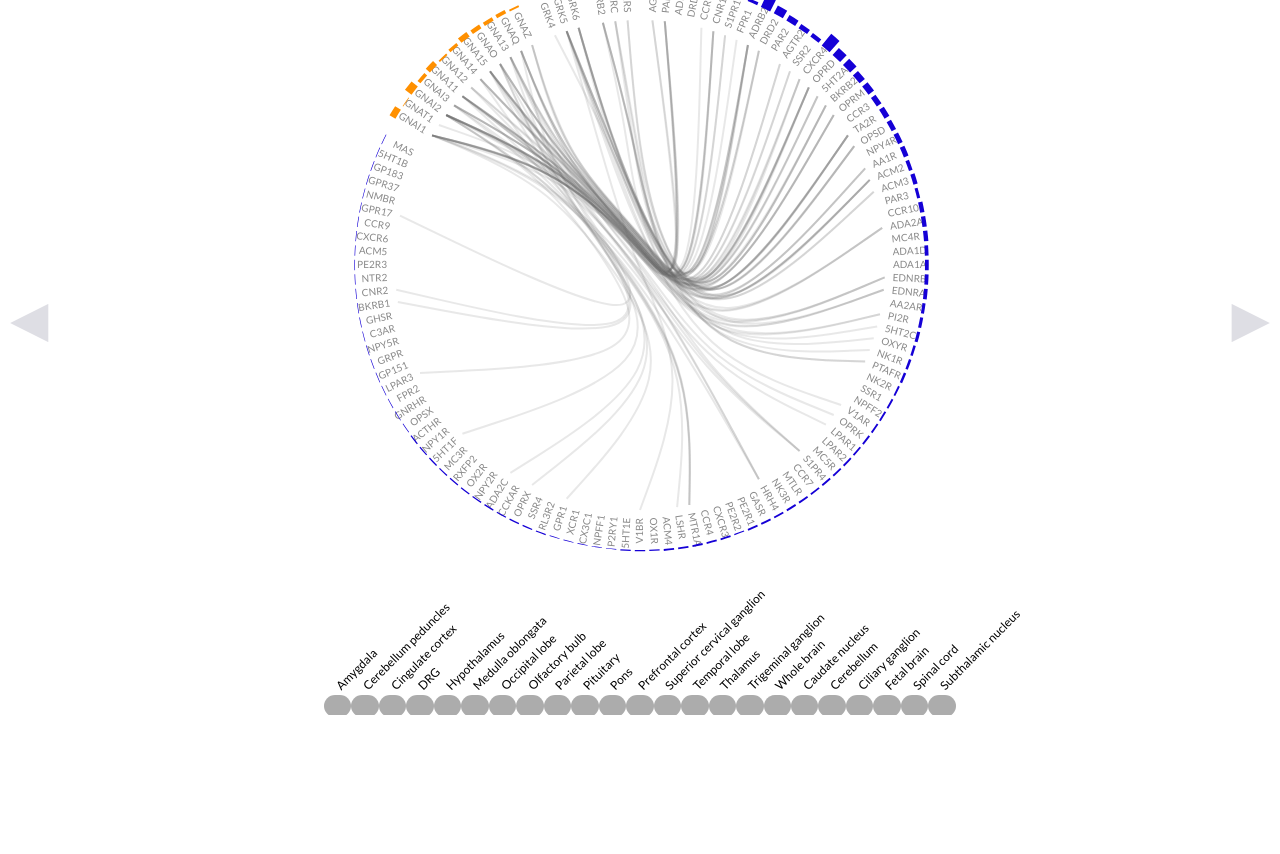
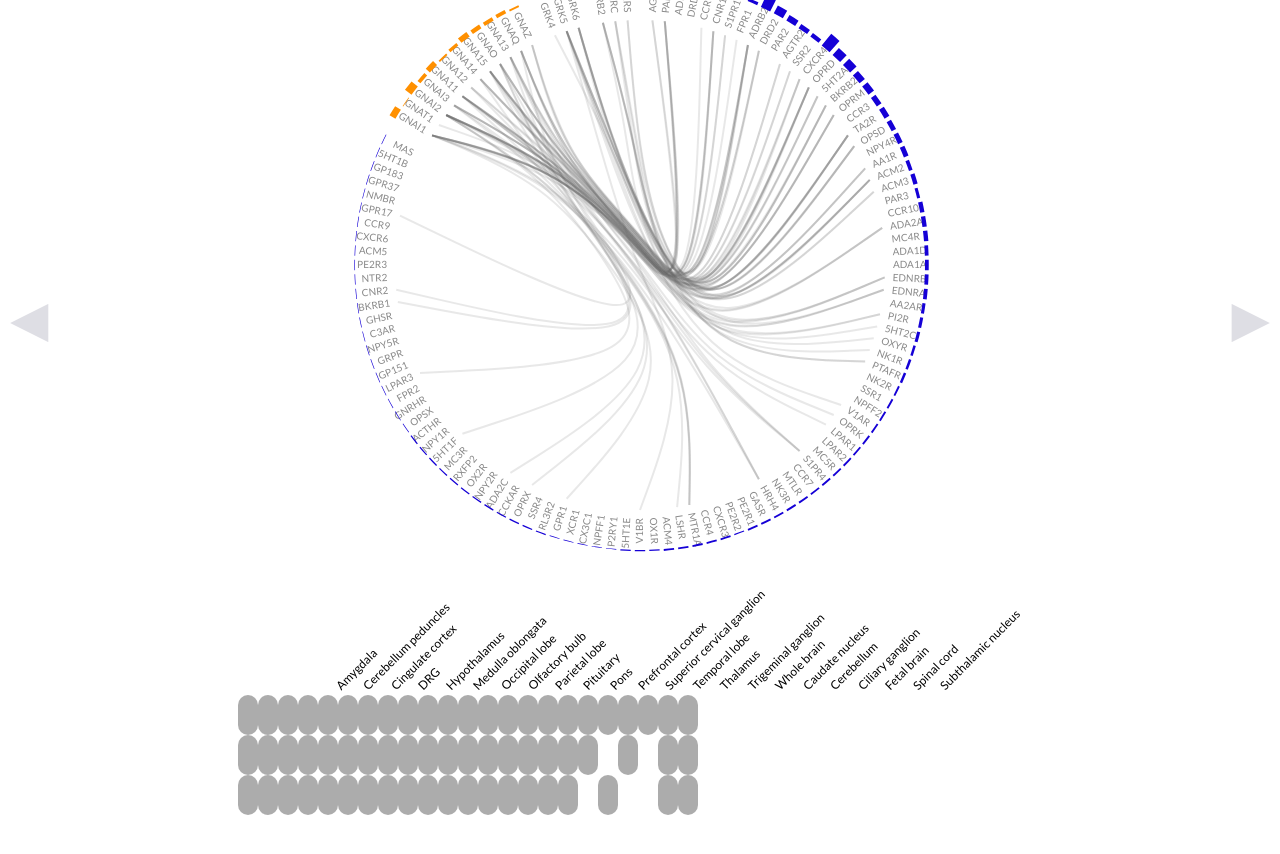
Before and after one commit to GPCRviz/flareplot, a website: page docs/demos/gpcr_interactome_demo2.html in a window 1280 px wide. Shown: the part 88-942 px from the top of the page. Before the commit the page ends 883 px from the top, so only its background shows below. Drawn offline with Linux system fonts and the light colour scheme; a web font is replaced by a local one.

Commit message:
Decoupled fingerprint column labels and scrollable panel

```diff
--- a/docs/css/flareplot-fingerprintpanel.css
+++ b/docs/css/flareplot-fingerprintpanel.css
@@ -2,10 +2,24 @@
 
 .fpPanelOuter {
     overflow: auto;
+    overflow-y:hidden;
     max-width: 100%;
-    max-height:150px;
+    max-height:250px;
     margin: 0 auto;
     margin-bottom: 80px;
+}
+
+.fpTitleContainer {
+    max-width: 100%;
+    height:auto;
+    margin: 0 auto;
+}
+
+.fpScrolldownContainer {
+    display:inline-block;
+    overflow: auto;
+    overflow-x: hidden;
+    max-height:150px;
 }
 
 
@@ -63,20 +77,22 @@
   background-color:purple;
 }
 
-/* Scrolldown selection menu*/
 
-.fpScrolldown {
+/* Title panel */
+
+.fpTitle {
   border-collapse:collapse;
   width: 50%;
   margin: 0 auto;
 }
-.fpScrolldown th {
+
+.fpTitle th {
   position: relative;
   padding: 10px;
   height: 10px;
 }
 
-.fpScrolldown th span {
+.fpTitle th span {
   transform-origin: 0 50%;
   transform: rotate(-45deg);
   white-space: nowrap;
@@ -88,18 +104,30 @@
   font-size:12px;
 }
 
-.fpScrolldown tbody tr:hover {
+/* Scrolldown selection menu*/
+
+.fpScrolldown {
+    /*overflow-x: scroll;*/
+    border-collapse:collapse;
+    width: 50%;
+    margin: 0 auto;
+}
+
+
+.fpScrolldown tr:hover {
   border: 2px solid #441111;
 }
 
 
 .fpScrolldown td {
+    position: relative;
+    padding: 10px;
+    height: 10px;
     margin:3px;
     border-radius:15px;
     cursor:pointer;
     width:20px;
     height:20px;
-    /*border:1px solid #ccc;*/
     text-align:center;
     font-family:sans-serif;
     font-size:13px;
--- a/docs/js/flareplot-fingerprintpanel.js
+++ b/docs/js/flareplot-fingerprintpanel.js
@@ -213,6 +213,64 @@ function threeStateRowSelection(tr, r, columnNames){
 }
 
 
+// function initScrollableFingerprintPanel(containerId, columnNames, fingerpint_list, callback, show_header, col_label_height){
+//     // Creates the grid and attaches printClick callback to each cell
+//     var numRows = fingerprint_list.length;
+//     var numCols = columnNames.length;
+
+//     var outerPanel = d3.select(containerId).append('div')
+//         .attr("class", "fpPanelOuter")
+//         .attr("id", "fingerprintOuter")
+
+//     var panel = d3.select("#fingerprintOuter").append('table')
+//         .attr('class', 'fpScrolldown')
+//         .attr('id', 'scrolldown')
+
+
+//     // Column Headers
+//     var column_header_panel = panel.append("thead").append('tr');
+//     var col_headers = []
+//     for (var c = 0; c < numCols; c++){
+//         var col_header = column_header_panel.append('th').style('height', col_label_height).append("span")
+//         if(show_header){
+//             col_header.html(columnNames[c]);
+//             col_headers.push(col_header)
+//         }else{
+//             col_header.html("");
+//             col_headers.push(col_header)
+//         }
+//     }
+
+
+//     // Fingerprint cells
+//     for (var r = 0; r < numRows; r++){
+//         var fpattern = fingerprint_list[r][0].split(",").map(Number);
+//         var count = fingerprint_list[r][1];
+
+//         var tr = panel.append("tbody").append('tr');
+//         for (var c = 0; c < numCols; c++){
+
+//             var cell = tr.append('td')
+//             cell.col_header = columnNames[c]; // Attribute to keep track of column header
+//             if(fpattern.includes(c)){
+//                 cell[0][0].className = 'include';
+//             }else{
+//                 cell[0][0].className = 'exclude';
+//             }
+//         }
+//         tr.on('click', function(tr, r, columnNames){
+//             return function(){
+//                 callback(tr, r, columnNames);
+//             }
+//         }(tr, r, columnNames), false);
+
+//     }
+
+//     return panel
+// }
+
+
+
 function initScrollableFingerprintPanel(containerId, columnNames, fingerpint_list, callback, show_header, col_label_height){
     // Creates the grid and attaches printClick callback to each cell
     var numRows = fingerprint_list.length;
@@ -222,13 +280,23 @@ function initScrollableFingerprintPanel(containerId, columnNames, fingerpint_lis
         .attr("class", "fpPanelOuter")
         .attr("id", "fingerprintOuter")
 
-    var panel = d3.select("#fingerprintOuter").append('table')
+    var titlePanel = d3.select("#fingerprintOuter").append('div')
+        .attr("class", "fpTitleContainer")
+        .attr("id", "titleContainer")
+        .append('table')
+        .attr('class', 'fpTitle')
+        .attr('id', 'title')
+
+    var scrollPanel = d3.select("#fingerprintOuter").append('div')
+        .attr("class", "fpScrolldownContainer")
+        .attr("id", "scrolldownContainer")
+        .append('table')
         .attr('class', 'fpScrolldown')
         .attr('id', 'scrolldown')
 
 
     // Column Headers
-    var column_header_panel = panel.append("thead").append('tr');
+    var column_header_panel = titlePanel.append("thead").append('tr');
     var col_headers = []
     for (var c = 0; c < numCols; c++){
         var col_header = column_header_panel.append('th').style('height', col_label_height).append("span")
@@ -247,7 +315,7 @@ function initScrollableFingerprintPanel(containerId, columnNames, fingerpint_lis
         var fpattern = fingerprint_list[r][0].split(",").map(Number);
         var count = fingerprint_list[r][1];
 
-        var tr = panel.append("tbody").append('tr');
+        var tr = scrollPanel.append('tr');
         for (var c = 0; c < numCols; c++){
 
             var cell = tr.append('td')
@@ -266,5 +334,5 @@ function initScrollableFingerprintPanel(containerId, columnNames, fingerpint_lis
 
     }
 
-    return panel
+    return scrollPanel
 }
```
Also changed, not shown: docs/index.html (+3 -3 lines). Lines whose indentation alone changed are shown as unchanged.
